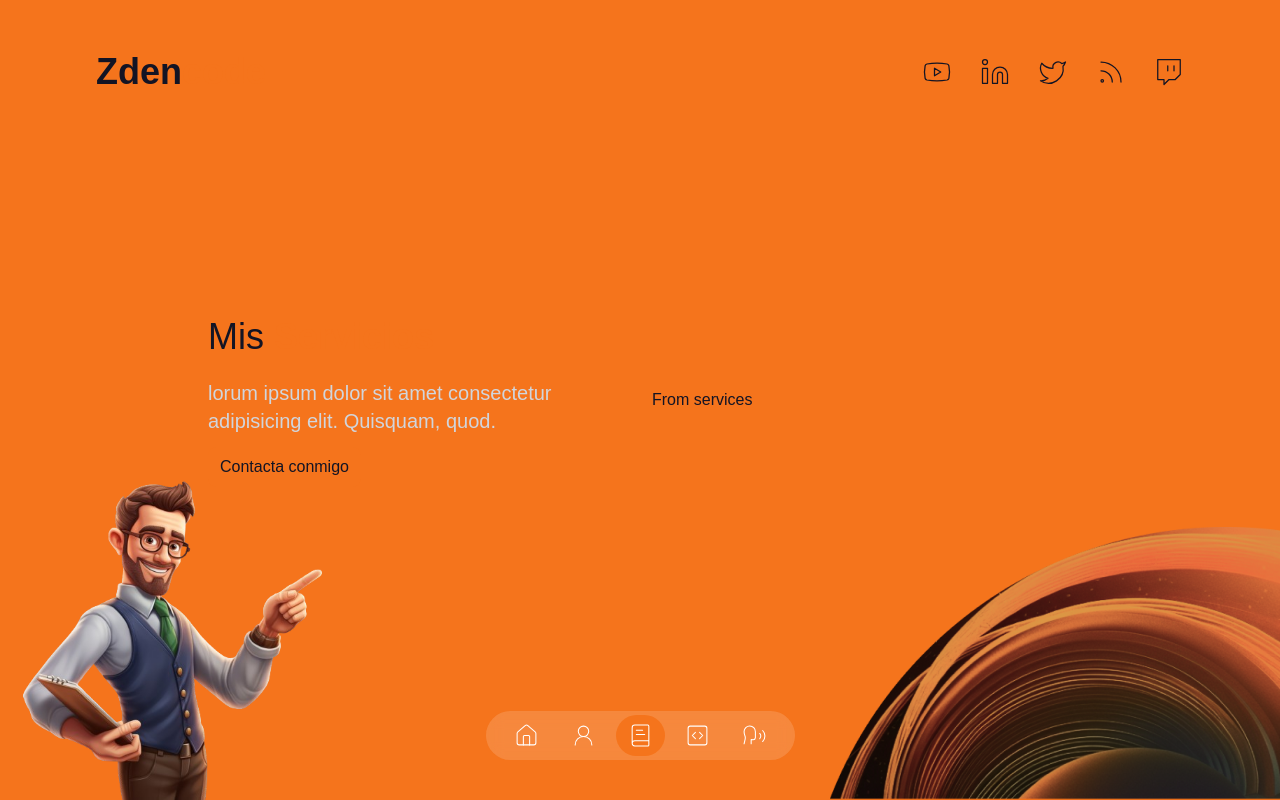
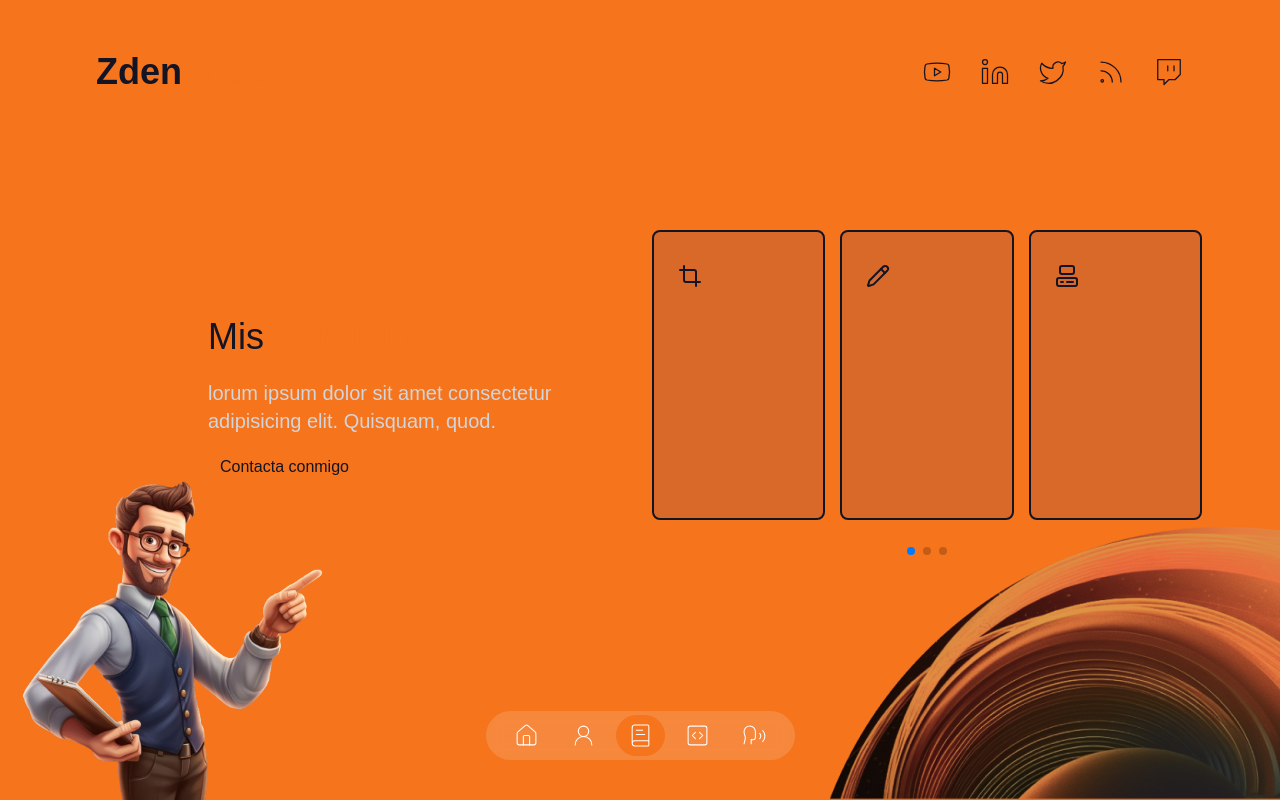
Before and after one commit to zdenc0de/portafolio, a Next.js app: page /services in a window 1280 px wide. Built offline with nearby package versions, Linux system fonts and the light colour scheme.

Commit message:
Slider draft

```diff
--- a/app/layout.tsx
+++ b/app/layout.tsx
@@ -1,5 +1,9 @@
 import type { Metadata } from "next";
 import {Urbanist } from "next/font/google";
+
+import 'swiper/css';
+import 'swiper/css/scrollbar';
+import 'swiper/css/pagination';
 
 import { Navbar } from "@/components/navbar";
 import { Header } from "@/components/header";
--- a/components/slider-services.tsx
+++ b/components/slider-services.tsx
@@ -1,7 +1,40 @@
 "use client"
+
+import { Swiper, SwiperSlide } from "swiper/react"
+import { Pagination } from 'swiper/modules'
+import { serviceData } from "@/data"
 
 export const SliderServices = () => {
   return (
-    <p>From services</p>
+    <Swiper
+    breakpoints={{
+        320: {
+            slidesPerView: 1,
+            spaceBetween: 15,
+        },
+        768: {
+            slidesPerView: 2,
+            spaceBetween: 15,
+        },
+        1024: {
+            slidesPerView: 3,
+            spaceBetween: 15,
+        },
+    }}
+    freeMode={true}
+    pagination={{
+        clickable: true
+    }}
+    modules={[Pagination]}
+    className="h-[280px] md:h-[340px] w-[270px] md:w-[550px]">
+        {serviceData.map((item, index) => (
+            <SwiperSlide
+            key={index}>
+                <div className="flex px-6 py-8 h-auto md:h-[290px] rounded-lg cursor-pointer bg-[rgba(65,47,123,0.15)] sm:flex-col gap-x-6 sm:gap-x-0 group hover:bg-[rgba(89,65,169,0.15)] transition-all duration-300 hover:border-secondary border-2">
+                    <div>{item.icon}</div>
+                </div>
+            </SwiperSlide>
+        ))}
+    </Swiper>
   )
 }
--- a/package.json
+++ b/package.json
@@ -17,7 +17,8 @@
     "react": "19.1.0",
     "react-countup": "^6.5.3",
     "react-dom": "19.1.0",
-    "react-type-animation": "^3.2.0"
+    "react-type-animation": "^3.2.0",
+    "swiper": "^12.0.2"
   },
   "devDependencies": {
     "@eslint/eslintrc": "^3",
```
Also changed, not shown: 1 other file (tests, documents, lock files or other folders).
